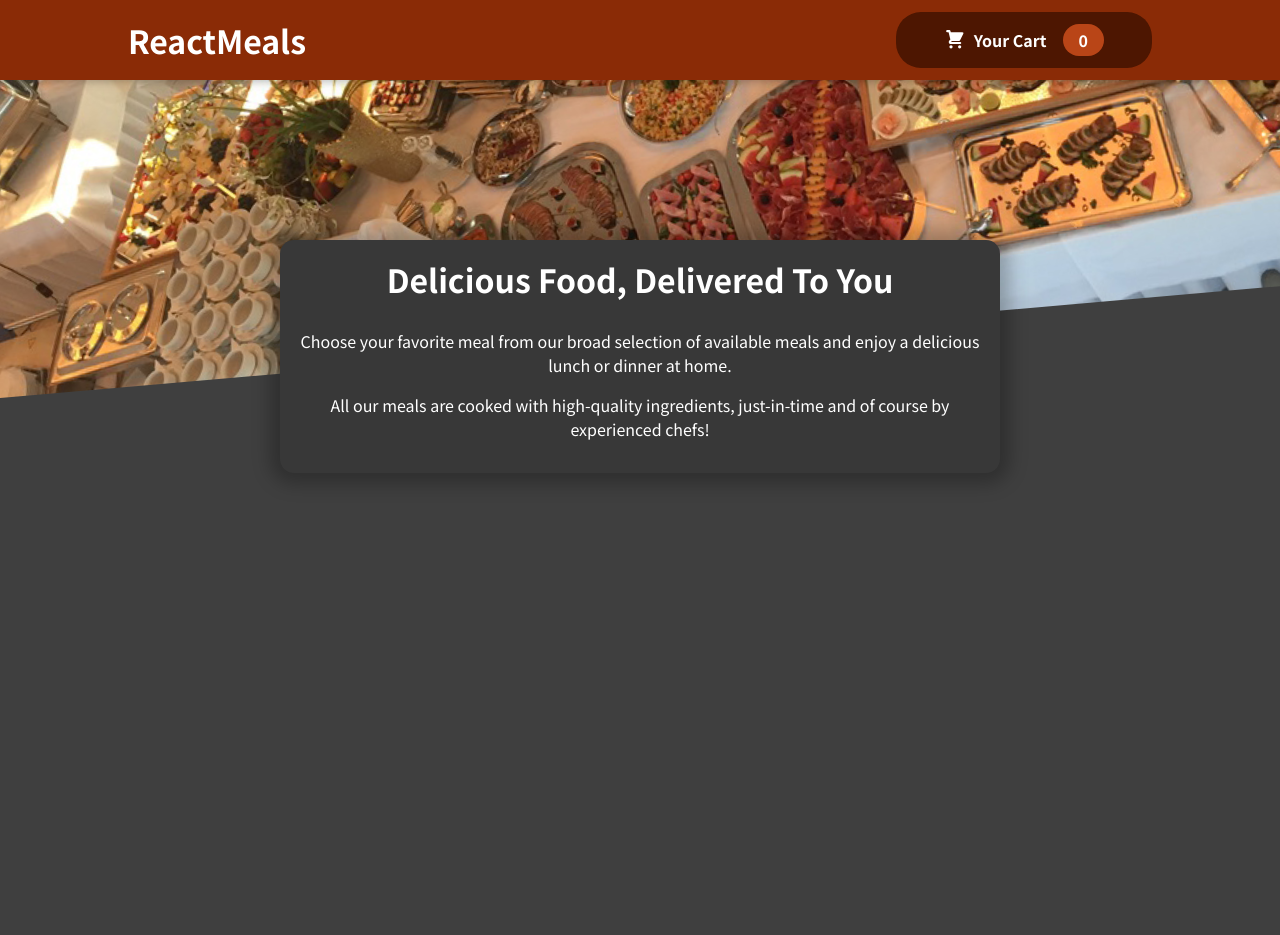
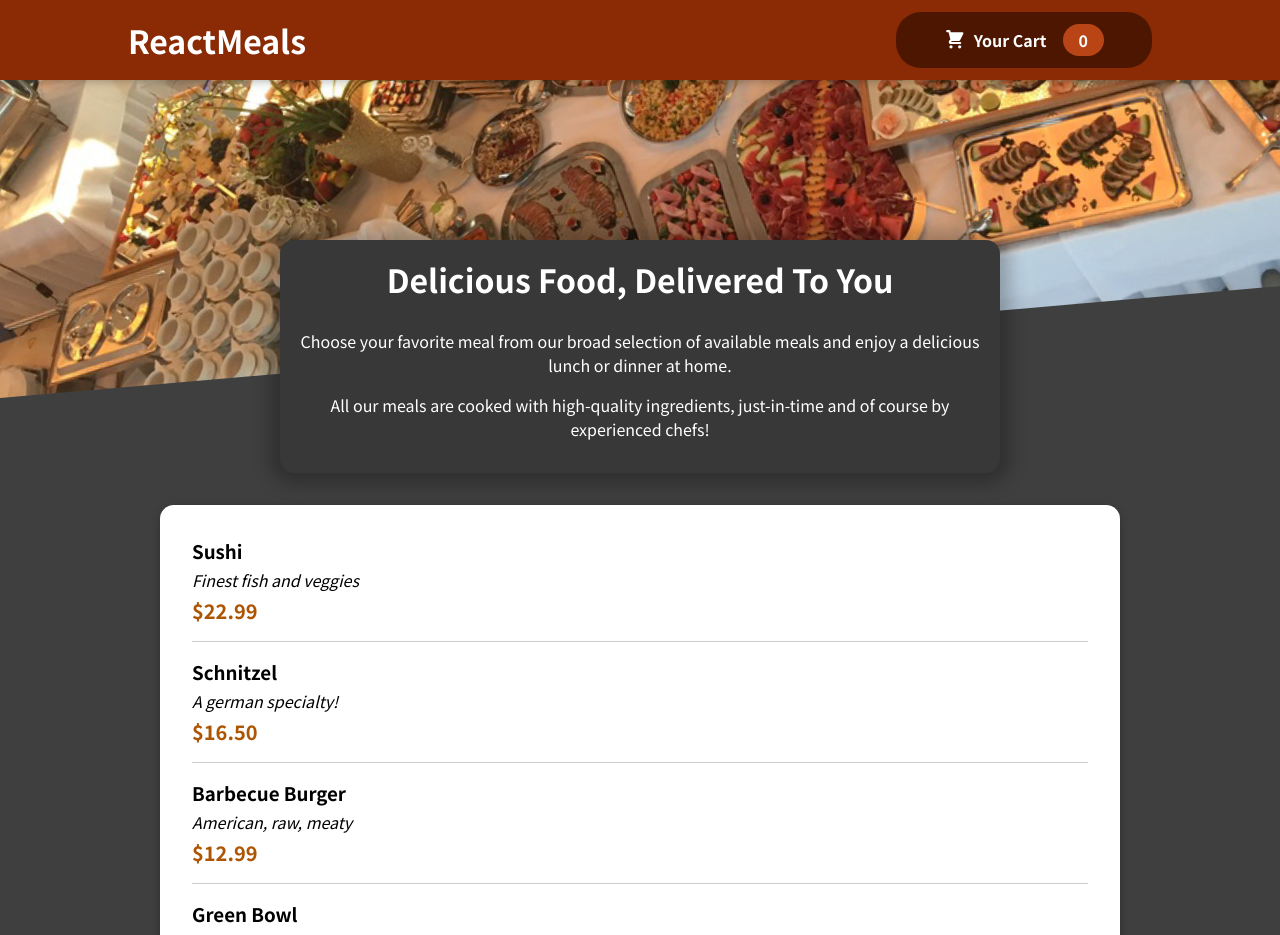
Before and after one commit to basantimages/Food-order-app, a React (Create React App) app: page / in a window 1280 px wide. Shown: the top 935 px of the page. Before the commit the page ends 800 px from the top, so only its background shows below. Built offline with nearby package versions, Linux system fonts and the light colour scheme.

Commit message:
Dummy meals added

```diff
--- /dev/null
+++ b/src/components/Meals/AvailableMeals.js
@@ -0,0 +1,51 @@
+import Card from '../UI/Card';
+import MealItem from './MealItem/MealItem';
+import classes from './AvailableMeals.module.css';
+
+const DUMMY_MEALS = [
+  {
+    id: 'm1',
+    name: 'Sushi',
+    description: 'Finest fish and veggies',
+    price: 22.99,
+  },
+  {
+    id: 'm2',
+    name: 'Schnitzel',
+    description: 'A german specialty!',
+    price: 16.5,
+  },
+  {
+    id: 'm3',
+    name: 'Barbecue Burger',
+    description: 'American, raw, meaty',
+    price: 12.99,
+  },
+  {
+    id: 'm4',
+    name: 'Green Bowl',
+    description: 'Healthy...and green...',
+    price: 18.99,
+  },
+];
+
+const AvailableMeals = () => {
+  const mealsList = DUMMY_MEALS.map((meal) => (
+    <MealItem
+      key={meal.id}
+      name={meal.name}
+      description={meal.description}
+      price={meal.price}
+    />
+  ));
+
+  return (
+    <section className={classes.meals}>
+      <Card>
+        <ul>{mealsList}</ul>
+      </Card>
+    </section>
+  );
+};
+
+export default AvailableMeals;
--- /dev/null
+++ b/src/components/Meals/AvailableMeals.module.css
@@ -0,0 +1,24 @@
+.meals {
+  max-width: 60rem;
+  width: 90%;
+  margin: 2rem auto;
+  animation: meals-appear 1s ease-out forwards;
+}
+
+.meals ul {
+  list-style: none;
+  margin: 0;
+  padding: 0;
+}
+
+@keyframes meals-appear {
+  from {
+    opacity: 0;
+    transform: translateY(3rem);
+  }
+
+  to {
+    opacity: 1;
+    transform: translateY(0);
+  }
+}
--- /dev/null
+++ b/src/components/Meals/MealItem/MealItem.js
@@ -0,0 +1,18 @@
+import classes from './MealItem.module.css';
+
+const MealItem = (props) => {
+  const price = `$${props.price.toFixed(2)}`;
+
+  return (
+    <li className={classes.meal}>
+      <div>
+        <h3>{props.name}</h3>
+        <div className={classes.description}>{props.description}</div>
+        <div className={classes.price}>{price}</div>
+      </div>
+      <div></div>
+    </li>
+  );
+};
+
+export default MealItem;
--- /dev/null
+++ b/src/components/Meals/MealItem/MealItem.module.css
@@ -0,0 +1,22 @@
+.meal {
+  display: flex;
+  justify-content: space-between;
+  margin: 1rem;
+  padding-bottom: 1rem;
+  border-bottom: 1px solid #ccc;
+}
+
+.meal h3 {
+  margin: 0 0 0.25rem 0;
+}
+
+.description {
+  font-style: italic;
+}
+
+.price {
+  margin-top: 0.25rem;
+  font-weight: bold;
+  color: #ad5502;
+  font-size: 1.25rem;
+}
--- a/src/components/Meals/Meals.js
+++ b/src/components/Meals/Meals.js
@@ -1,11 +1,13 @@
 import { Fragment } from 'react';
 
 import MealsSummary from './MealsSummary';
+import AvailableMeals from './AvailableMeals';
 
 const Meals = () => {
   return (
     <Fragment>
       <MealsSummary />
+      <AvailableMeals />
     </Fragment>
   );
 };
--- /dev/null
+++ b/src/components/UI/Card.js
@@ -0,0 +1,7 @@
+import classes from './Card.module.css';
+
+const Card = props => {
+  return <div className={classes.card}>{props.children}</div>
+};
+
+export default Card;
--- /dev/null
+++ b/src/components/UI/Card.module.css
@@ -0,0 +1,6 @@
+.card {
+  padding: 1rem;
+  box-shadow: 0 2px 8px rgba(0, 0, 0, 0.25);
+  border-radius: 14px;
+  background-color: white;
+}
```
Also changed, not shown: src/components/Meals/MealItem/MealItemForm.js (added), src/components/Meals/MealsSummary.js (line endings or trailing spaces).
